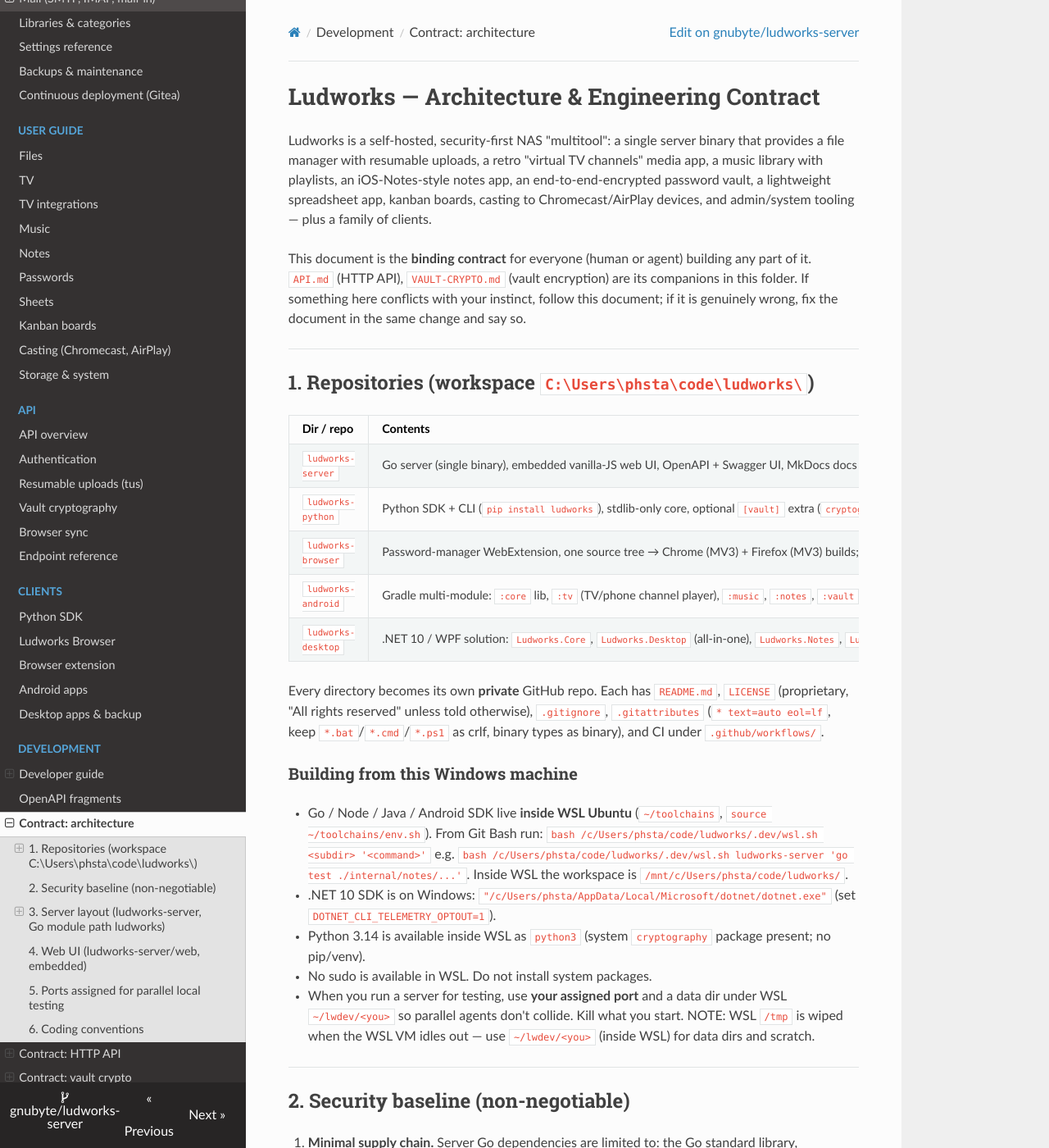
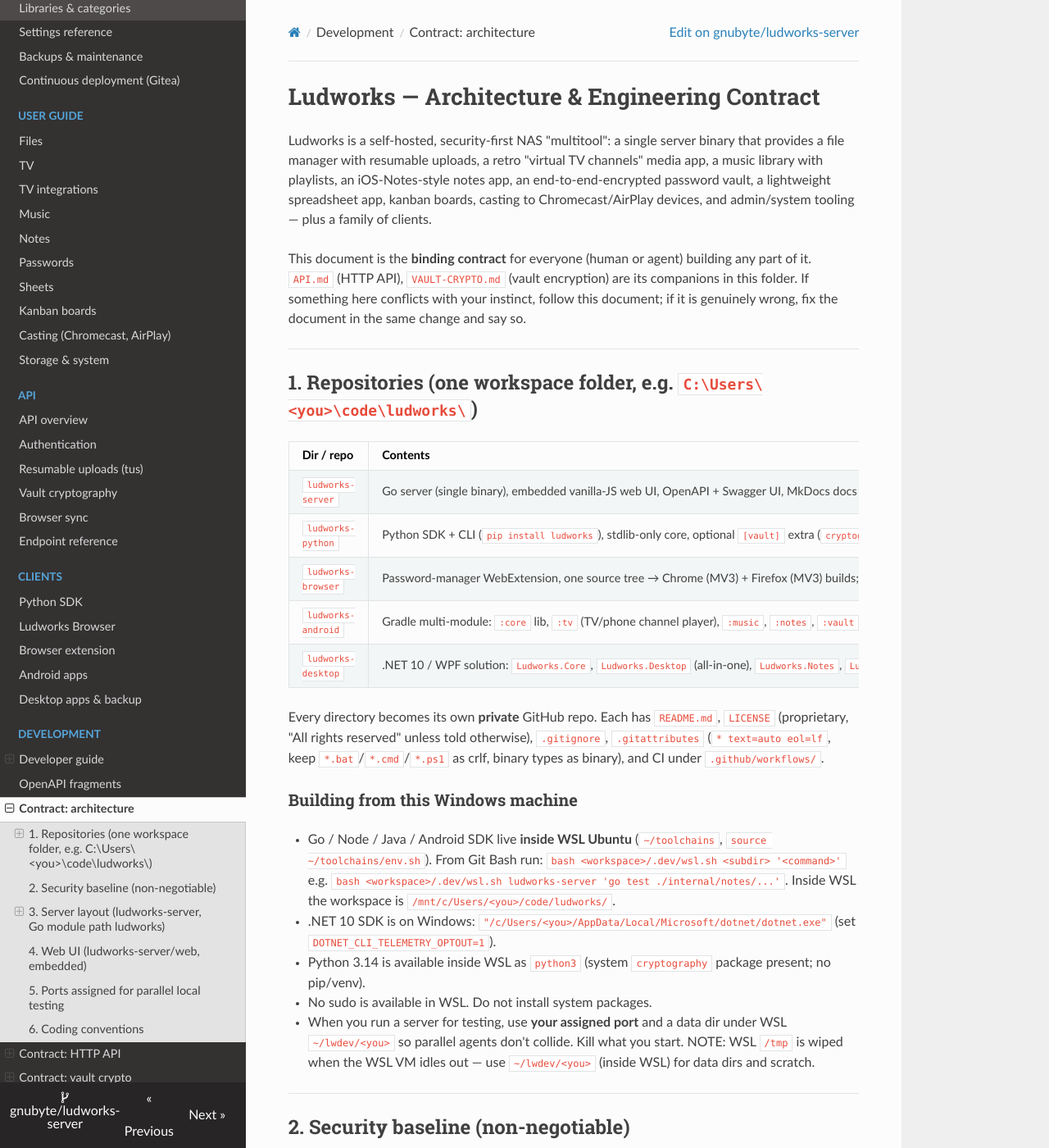
Before and after one commit to gnubyte/ludworks-server, an MkDocs documentation site: the page built from docs/spec/ARCHITECTURE.md, in a window 1280 px wide and 1400 px high. Shown: the whole window at 82% size. Built offline with MkDocs 1.6.1, drawn with Linux system fonts in a browser that asks for light colours; nearby versions of some CDN libraries.

Commit message:
Remove personal details before the repositories go public
Build instructions no longer name the author's Windows user folder, and tests and
CI notes no longer carry the home server's LAN address.

Co-Authored-By: Claude Opus 5.5 <noreply@anthropic.com>

```diff
--- a/docs/spec/ARCHITECTURE.md
+++ b/docs/spec/ARCHITECTURE.md
@@ -13,7 +13,7 @@ document in the same change and say so.
 
 ---------------------------------------------------------------------------------------------------
 
-## 1. Repositories (workspace `C:\Users\phsta\code\ludworks\`)
+## 1. Repositories (one workspace folder, e.g. `C:\Users\<you>\code\ludworks\`)
 
 | Dir / repo           | Contents | Toolchain |
 |----------------------|----------|-----------|
@@ -29,10 +29,10 @@ Every directory becomes its own **private** GitHub repo. Each has `README.md`, `
 
 ### Building from this Windows machine
 * Go / Node / Java / Android SDK live **inside WSL Ubuntu** (`~/toolchains`, `source ~/toolchains/env.sh`).
-  From Git Bash run: `bash /c/Users/phsta/code/ludworks/.dev/wsl.sh <subdir> '<command>'`
-  e.g. `bash /c/Users/phsta/code/ludworks/.dev/wsl.sh ludworks-server 'go test ./internal/notes/...'`.
-  Inside WSL the workspace is `/mnt/c/Users/phsta/code/ludworks/`.
-* .NET 10 SDK is on Windows: `"/c/Users/phsta/AppData/Local/Microsoft/dotnet/dotnet.exe"` (set
+  From Git Bash run: `bash <workspace>/.dev/wsl.sh <subdir> '<command>'`
+  e.g. `bash <workspace>/.dev/wsl.sh ludworks-server 'go test ./internal/notes/...'`.
+  Inside WSL the workspace is `/mnt/c/Users/<you>/code/ludworks/`.
+* .NET 10 SDK is on Windows: `"/c/Users/<you>/AppData/Local/Microsoft/dotnet/dotnet.exe"` (set
   `DOTNET_CLI_TELEMETRY_OPTOUT=1`).
 * Python 3.14 is available inside WSL as `python3` (system `cryptography` package present; no pip/venv).
 * No sudo is available in WSL. Do not install system packages.
```
Also changed, not shown: .gitea/CI_NOTE.md (+1 -1 lines).
